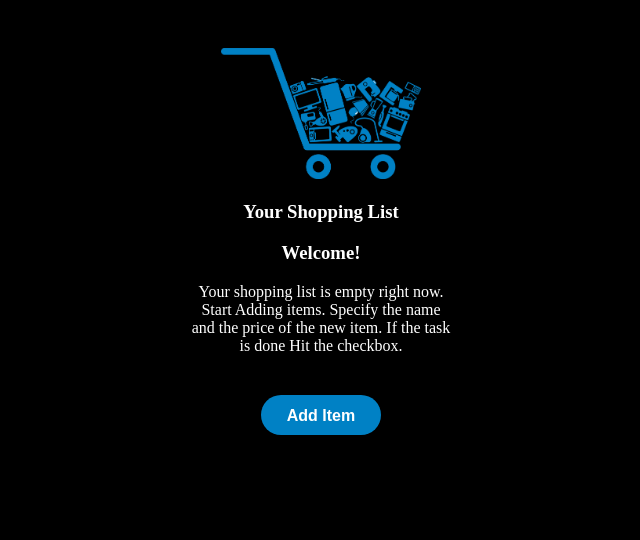
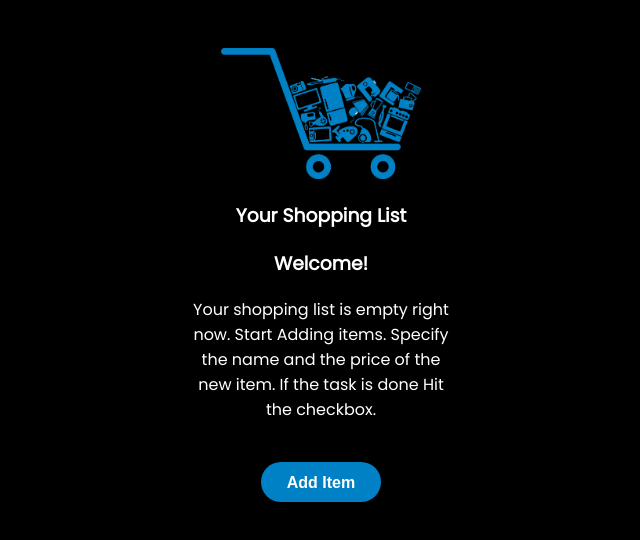
Before and after one commit to HassanObeid89/testing-todo-app, a React (Create React App) app: page / in a window 1280 px wide. Shown: the top 540 px of the page, without its empty margins (319-959 px from the left). Built offline with nearby package versions, Linux system fonts and the light colour scheme.

Commit message:
Added google fonts.

```diff
--- a/src/css/_base/layout.css
+++ b/src/css/_base/layout.css
@@ -19,7 +19,12 @@ h1,
 p,
 span {
   color: white;
+  font-family: 'Poppins', sans-serif;
 }
+
+/* button{
+  font-family: 'Poppins', sans-serif;
+} */
 
 .welcome-screen {
   max-width: 260px;
--- a/src/css/styles.css
+++ b/src/css/styles.css
@@ -6,3 +6,4 @@
 @import './templates/modalForm.css';
 @import './templates/shopping-item.css';
 @import './templates/sorter.css';
+@import url('https://fonts.googleapis.com/css2?family=Poppins&display=swap');
--- a/src/css/templates/buttonAddItem.css
+++ b/src/css/templates/buttonAddItem.css
@@ -13,4 +13,5 @@
   padding: 10px 24px 14px;
   border: 2px solid transparent;
   max-width: 300px;
+  cursor: pointer;
 }
```
